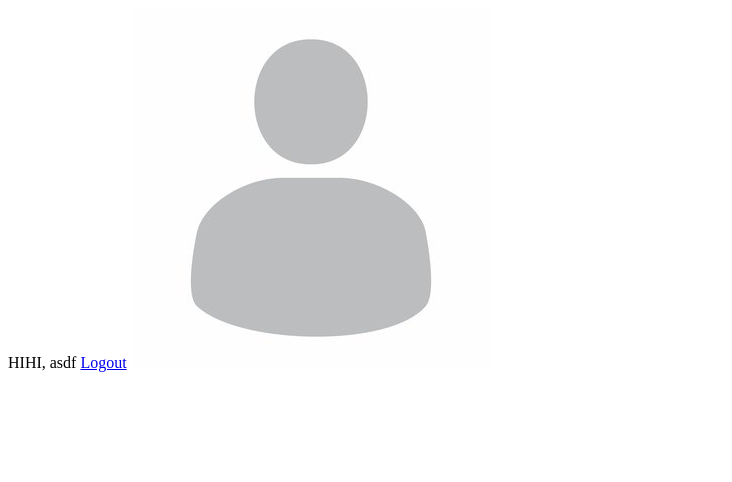
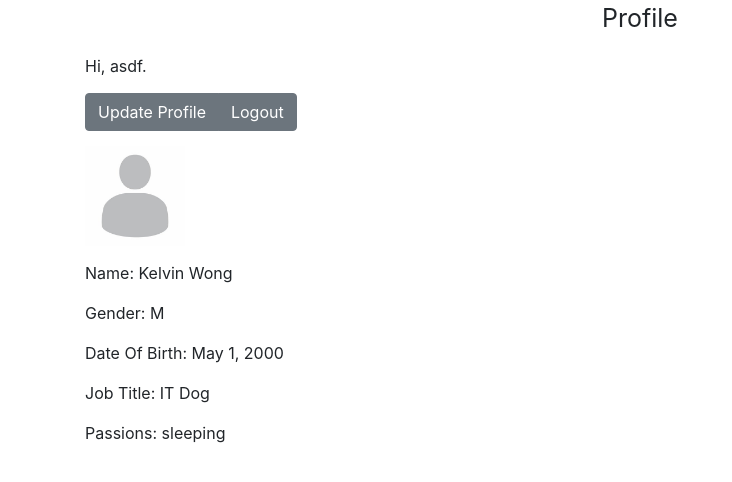
Before and after one commit to LmanHong/CSCI3100-GroupA3-Project, a Django app: page /account/profile/ in a window 1280 px wide. Shown: the top 482 px of the page, without its empty margins (0-732 px from the left). Run offline with Django 3.2, Linux system fonts and the light colour scheme; a user stored in the database is signed in; data comes from the database, SQL or seed files in the repository; some libraries are stand-ins or nearby versions.

Commit message:
Update UI of Account

```diff
--- a/project/account/templates/base.html
+++ b/project/account/templates/base.html
@@ -1,13 +1,36 @@
 <!DOCTYPE html>
-<html>
+<html lang="en">
 
 <head>
-    <title>This is the title.</title>
+    <title>
+        {% block title %}
+        {% endblock title %}
+    </title>
+    <meta charset="utf-8">
+    <meta name="viewport" content="width=device-width, initial-scale=1, shrink-to-fit=no">
+
+    <!-- Bootstrap CSS -->
+    <link rel="stylesheet" href="https://stackpath.bootstrapcdn.com/bootstrap/4.3.1/css/bootstrap.min.css" integrity="sha384-ggOyR0iXCbMQv3Xipma34MD+dH/1fQ784/j6cY/iJTQUOhcWr7x9JvoRxT2MZw1T" crossorigin="anonymous">
 </head>
 
 <body>
     {% block content %}
     {% endblock content %}
+
+    <!-- Bootstrap JavaScript -->
+    <script src="https://code.jquery.com/jquery-3.3.1.slim.min.js" integrity="sha384-q8i/X+965DzO0rT7abK41JStQIAqVgRVzpbzo5smXKp4YfRvH+8abtTE1Pi6jizo" crossorigin="anonymous"></script>
+    <script src="https://cdnjs.cloudflare.com/ajax/libs/popper.js/1.14.7/umd/popper.min.js" integrity="sha384-UO2eT0CpHqdSJQ6hJty5KVphtPhzWj9WO1clHTMGa3JDZwrnQq4sF86dIHNDz0W1" crossorigin="anonymous"></script>
+    <script src="https://stackpath.bootstrapcdn.com/bootstrap/4.3.1/js/bootstrap.min.js" integrity="sha384-JjSmVgyd0p3pXB1rRibZUAYoIIy6OrQ6VrjIEaFf/nJGzIxFDsf4x0xIM+B07jRM" crossorigin="anonymous"></script>
 </body>
 
+<style>
+    {% block style %}
+    {% endblock style %}
+</style>
+
+<script>
+    {% block script %}
+    {% endblock script %}
+</script>
+
 </html>
--- a/project/account/templates/login.html
+++ b/project/account/templates/login.html
@@ -1,4 +1,9 @@
 {% extends 'base.html' %}
+
+{% block title %}
+Login
+{% endblock title %}
+
 
 {% block content %}
 
--- a/project/account/templates/profile.html
+++ b/project/account/templates/profile.html
@@ -1,14 +1,69 @@
 {% extends 'base.html' %}
+
+{% block title %}
+Profile
+{% endblock title %}
 
 {% block content %}
 
-HIHI, {% if user.is_authenticated %}{{user.username}}{% else %}Anonymous{% endif %}
+<div class="container">
+    <p class="text-center header">Profile</p>
 
-{% if user.is_authenticated %}
-    <a href="{% url 'logout' %}">Logout</a>
-    <img src="{{user.profile.image.url}}">
-{% else %}
-    <a href="{% url 'register' %}">Register</a> | <a href="{% url 'login' %}?next=/chat/">Login</a>
-{% endif %}
+    <div class="greeting-message">
+        Hi, {% if user.is_authenticated %}{{user.username}}{% else %}Anonymous{% endif %}.
+    </div>
+
+    {% if user.is_authenticated %}
+        <div class="btn-group" role="group">
+            <a class="btn btn-secondary" href="{% url 'profile_update' %}">Update Profile</a>
+            <a class="btn btn-secondary" href="{% url 'logout' %}">Logout</a>
+        </div>
+        <div class="profile">
+            <img class="profile-image" src="{{user.profile.image.url}}">
+            {% if not user.profile.first_name or not user.profile.last_name or not user.profile.gender or not user.profile.date_of_birth or not user.profile.job_title or not user.profile.passions %}
+            <p>The profile is not fully set up yet. Please update your profile.</p>
+            {% else %}
+            <p>Name: {{user.profile.first_name}} {{user.profile.last_name}}</p>
+            <p>Gender: {{user.profile.gender}}</p>
+            <p>Date Of Birth: {{user.profile.date_of_birth}}</p>
+            <p>Job Title: {{user.profile.job_title}}</p>
+            <p>Passions: {{user.profile.passions}}</p>
+            {% endif %}
+        </div>
+    {% else %}
+        <div class="btn-group" role="group">
+            <a class="btn btn-secondary" href="{% url 'register' %}">Register</a>
+            <a class="btn btn-secondary" href="{% url 'login' %}?next=/chat/">Login</a>
+        </div>
+    {% endif %}
+</div>
 
 {% endblock content %}
+
+{% block style %}
+    .header {
+        font-size: 25px;
+    }
+    .greeting-message {
+        margin-bottom: 15px;
+    }
+    .profile {
+        margin-top: 15px;
+    }
+    .profile > p {
+        margin-top: 15px;
+    }
+{% endblock style %}
+
+{% block script %}
+    $(document).ready(function() {
+        $(".profile-image").each(function() {
+            var targetWidth = 100;
+            var width = $(this).width();
+            var height = $(this).height();
+            var ratio = targetWidth / width;
+            $(this).css("width", targetWidth);
+            $(this).css("height", height * ratio);
+        });
+    });
+{% endblock script %}
--- a/project/account/templates/profile_update.html
+++ b/project/account/templates/profile_update.html
@@ -1,4 +1,8 @@
 {% extends 'base.html' %}
+
+{% block title %}
+Update Profile
+{% endblock title %}
 
 {% block content %}
 
@@ -12,7 +16,7 @@
             {{field.label_tag}}
             {{field}}
             {% if field.help_text %}
-                <div style="color: grey;">{{field.help_text}}</div>
+                <div style="color: grey;">({{field.help_text}})</div>
             {% endif %}
         </p>
     {% endfor %}
--- a/project/account/templates/register.html
+++ b/project/account/templates/register.html
@@ -1,4 +1,8 @@
 {% extends 'base.html' %}
+
+{% block title %}
+Register
+{% endblock title %}
 
 {% block content %}
 
```
